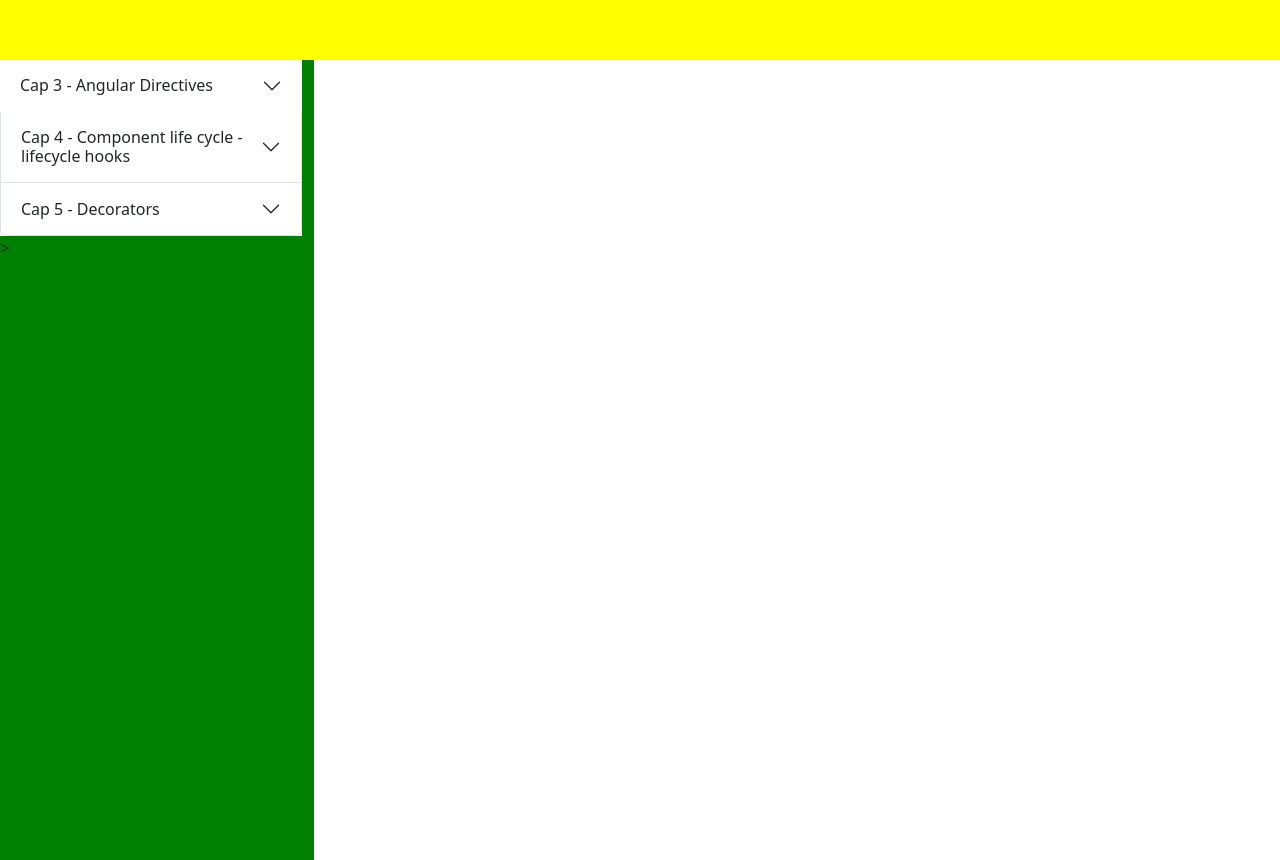
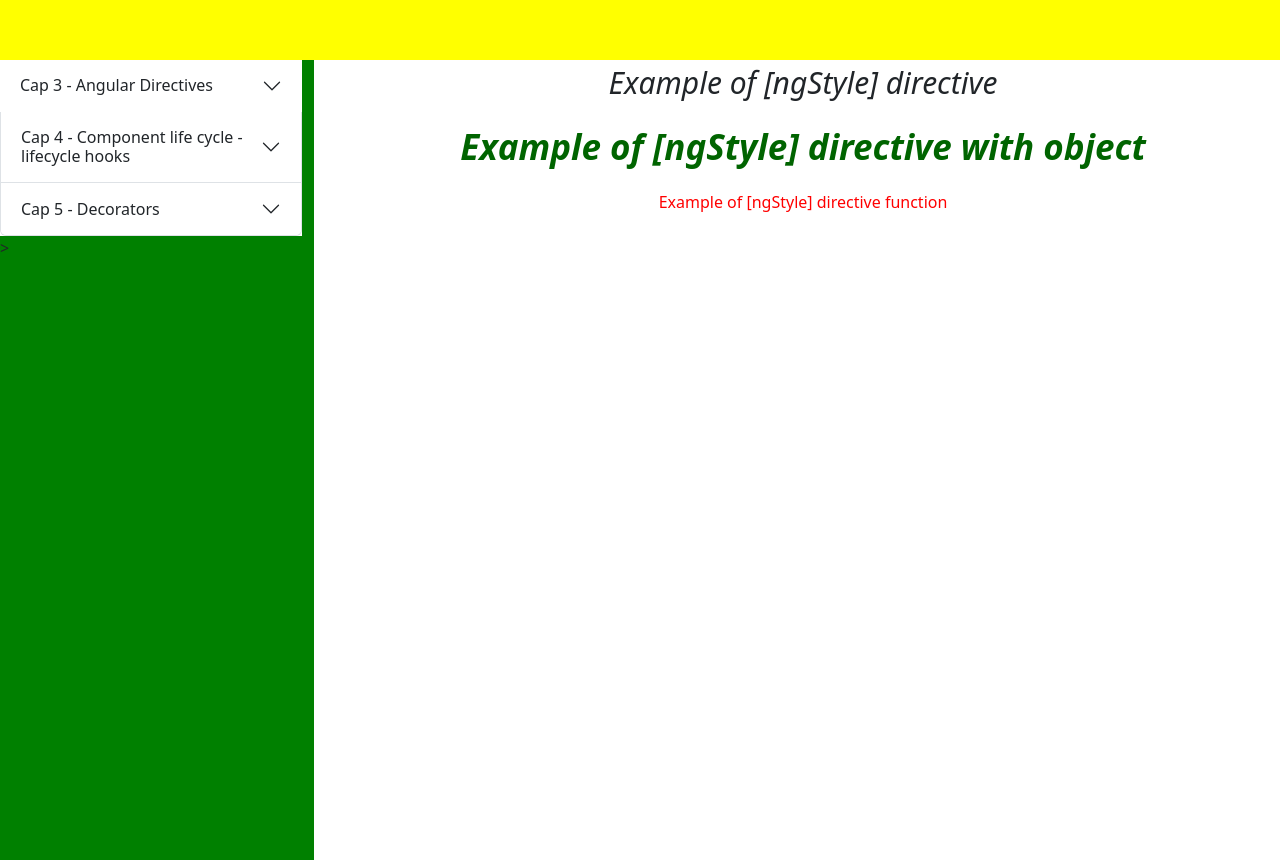
Before and after one commit to paolopci/Tutor_Angular17, an Angular app: page /style in a window 1280 px wide. Before the commit this address led to /. Built offline with nearby package versions, Linux system fonts and the light colour scheme.

Commit message:
example13 - [ngStyle] setting styles in modalità dinamica

```diff
--- /dev/null
+++ b/src/app/Cap03/style13/style13.component.html
@@ -0,0 +1,10 @@
+<div style="text-align: center;">
+    <p [ngStyle]="{' color' : colorVal, 'font-size' : fontSize, 'font-style' : isItalic }">Example of [ngStyle]
+        directive</p>
+</div>
+<div style="text-align: center;">
+    <p [ngStyle]="applyVal">Example of [ngStyle] directive with object</p>
+</div>
+<div style="text-align: center;">
+    <p [ngStyle]="{'color':setColor()}">Example of [ngStyle] directive function</p>
+</div>
--- /dev/null
+++ b/src/app/Cap03/style13/style13.component.ts
@@ -0,0 +1,25 @@
+import { Component } from '@angular/core';
+import { app } from '../../../../server';
+
+@Component({
+  selector: 'app-style13',
+  templateUrl: './style13.component.html',
+  styleUrl: './style13.component.css'
+})
+export class Style13Component {
+  colorVal = 'navy';
+  fontSize = '30px';
+  isItalic = 'italic';
+
+  // creo un object per passare le properties
+  applyVal = {
+    'color': 'darkgreen',
+    'font-style': 'italic',
+    'font-size': '35px',
+    'font-weight': 'bold'
+  };
+
+  setColor(): string {
+    return 'red';
+  }
+}
--- a/src/app/app-routing.module.ts
+++ b/src/app/app-routing.module.ts
@@ -3,12 +3,14 @@ import { RouterModule, Routes } from '@angular/router';
 import { AppComponent } from './app.component';
 import { SwitchComponent } from './switch/switch.component';
 import { DarkModeComponent } from './Cap03/dark-mode/dark-mode.component';
+import { Style13Component } from './Cap03/style13/style13.component';
 
 
 const routes: Routes = [
 
   { path: 'switch', component: SwitchComponent },
   { path: 'dark', component: DarkModeComponent },
+  { path: 'style', component: Style13Component },
 ];
 
 @NgModule({
--- a/src/app/app.module.ts
+++ b/src/app/app.module.ts
@@ -7,13 +7,15 @@ import {FormsModule} from "@angular/forms";
 import { SwitchComponent } from './switch/switch.component';
 import { CarouselComponent } from './carousel/carousel.component';
 import { DarkModeComponent } from './Cap03/dark-mode/dark-mode.component';
+import { Style13Component } from './Cap03/style13/style13.component';
 
 @NgModule({
   declarations: [
     AppComponent,
     SwitchComponent,
     CarouselComponent,
-    DarkModeComponent
+    DarkModeComponent,
+    Style13Component
   ],
   imports: [
     BrowserModule,
--- a/src/app/carousel/carousel.component.html
+++ b/src/app/carousel/carousel.component.html
@@ -10,7 +10,8 @@
             <div class="accordion-body">
                 <p><a href="#" class="link-underline-primary" [routerLink]="['/']">root</a></p>
                 <p><a href="#" class="link-underline-primary" [routerLink]="['/switch']">Switch</a></p>
-                <p><a href="#" class="link-underline-primary" [routerLink]="['/dark']">Dark</a></p>
+                <p><a href="#" class="link-underline-primary" [routerLink]="['/dark']">Dark [ngClass]</a></p>
+                <p><a href="#" class="link-underline-primary" [routerLink]="['/style']">Style [ngStyle]</a></p>
             </div>
         </div>
         <div class="accordion-item">
```
Also changed, not shown: src/app/Cap03/style13/style13.component.css (added).
